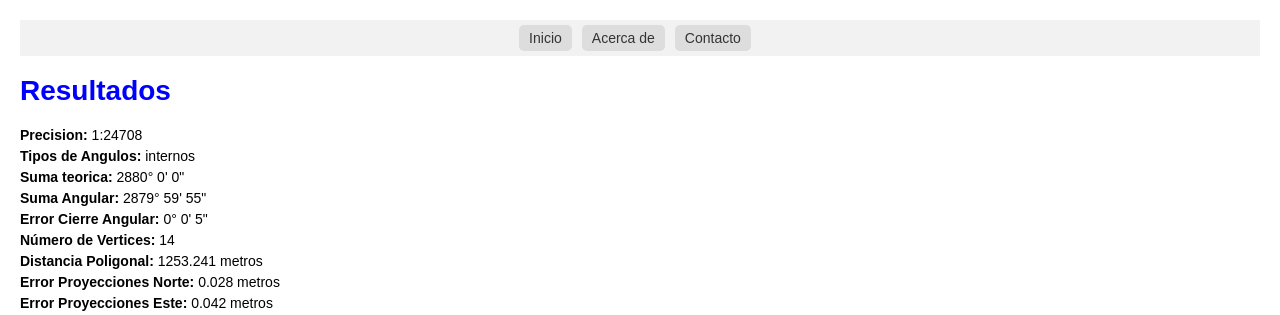
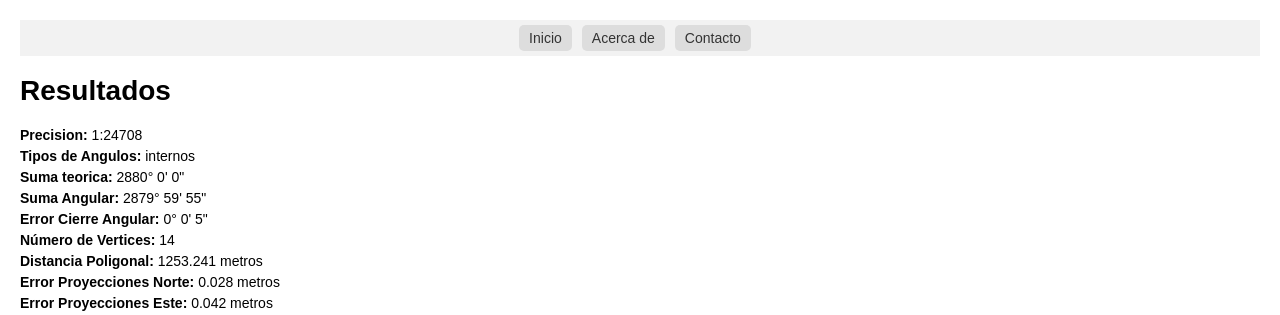
Before and after one commit to jusebas93martinez/sebweb, a Django app: page /procesar/ in a window 1280 px wide. Shown: the top 315 px of the page. Run offline with Django 4.2, Linux system fonts and the light colour scheme.

Commit message:
Update resultados.html

```diff
--- a/templates/resultados.html
+++ b/templates/resultados.html
@@ -5,7 +5,7 @@
     <style>
         /* Estilos adicionales específicos para la página de inicio */
         h1 {
-            color: blue;
+            color: black;
         }
     </style>
 {% endblock %}
@@ -17,6 +17,13 @@
 <head>
     <title>Resultados</title>
         <style>
+                h1 {
+          color: black;
+        }
+        .contenedor-principal {
+          max-width: 800px; /* Ajusta el ancho máximo según tus necesidades */
+          margin: 0 auto; /* Centra el contenedor en la página */
+        }
         .tabla-resultados {
             max-width: 800px; /* Ajusta el valor según tus necesidades */
             margin: 0 auto; /* Centra la tabla en la página */
```
